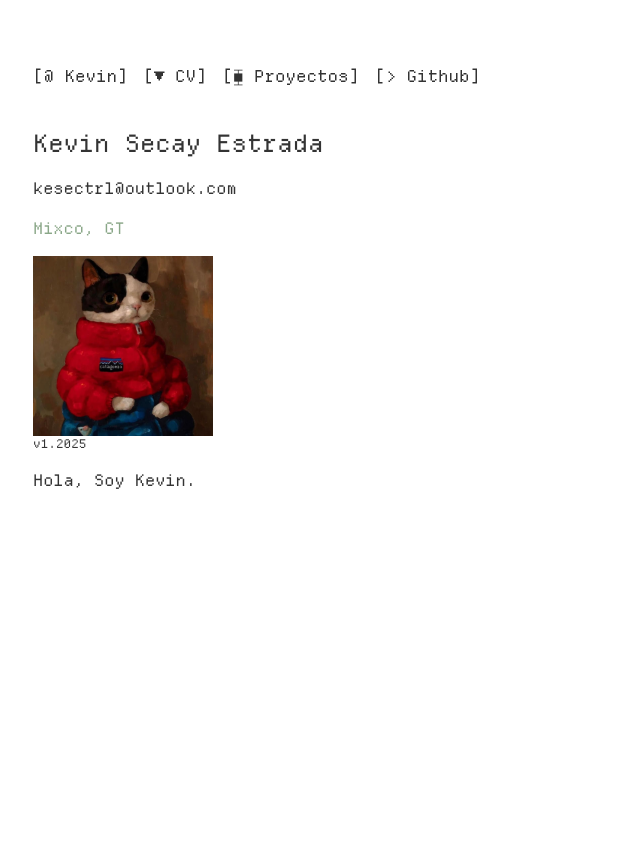
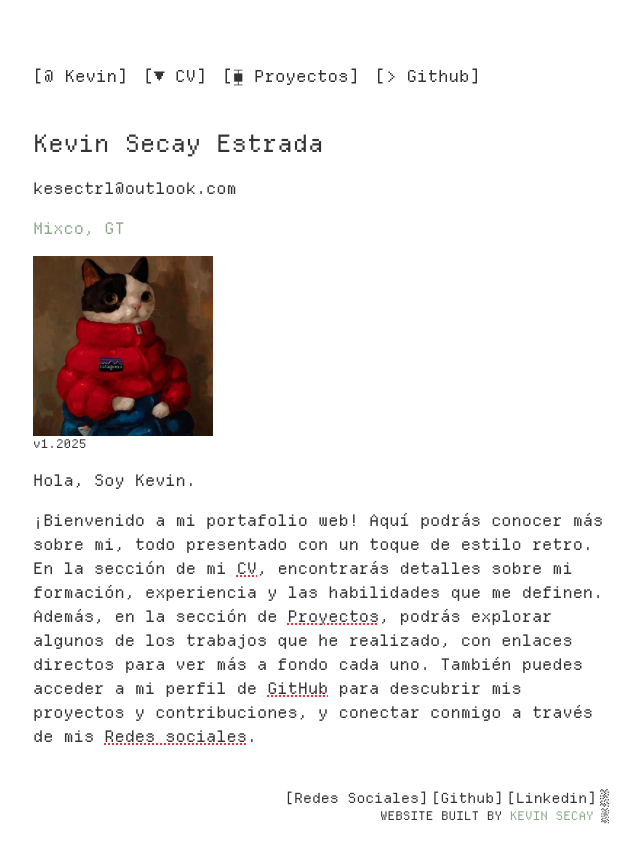
Before and after one commit to chevskouski/portfolio-web, an Astro site: page / in a window 1280 px wide. Shown: the whole page, without its empty margins (319-959 px from the left). Before the commit the page ends 800 px from the top, so only its background shows below. Built offline with nearby package versions, Linux system fonts and the light colour scheme; Astro itself is replaced by a stand-in of ours.

Commit message:
Add footer component, enhance CV and index pages with links and descriptions

```diff
--- a/src/components/Footer.astro
+++ b/src/components/Footer.astro
@@ -0,0 +1,27 @@
+<div class="flex flex-col items-end mt-10">
+  <ul class="flex text-sm gap-1">
+    <li>
+      <a class="transition-colors duration-[75ms] [transition-timing-function:cubic-bezier(.36,2.09,.07,-1.52)] hover:bg-green hover:text-current"
+      href="/rss">
+        [Redes Sociales]
+      </a>
+    </li>
+    <li>
+      <a class="transition-colors duration-[75ms] [transition-timing-function:cubic-bezier(.36,2.09,.07,-1.52)] hover:bg-green hover:text-current"
+      href="https://github.com/chevskouski" target="_blank">
+        [Github]
+      </a>
+    </li>
+    <li>
+      <a class="transition-colors duration-[75ms] [transition-timing-function:cubic-bezier(.36,2.09,.07,-1.52)] hover:bg-green hover:text-current"
+      href="https://gt.linkedin.com/in/kevin-estuardo-secay-estrada-637067255" target="_blank">
+        [Linkedin]
+      </a>
+    </li>
+    <p>░</p>
+  </ul>
+  <p class="text-xs">WEBSITE BUILT BY
+    <a class="text-green" href="/">KEVIN SECAY</a>
+    ░
+  </p>
+</div>
--- a/src/pages/cv.astro
+++ b/src/pages/cv.astro
@@ -29,16 +29,17 @@ const SkillItems = [
       <h2 class="text-sm mt-2">Ingeniero en Sistemas y Ciencias de la Computación</h2>
       <h3 class="text-green text-xs" transition:name="city">Mixco, GT</h3>
       <ul class="flex text-sm mt-2 gap-1 text-green">
-        <li><a href="">[Contacto]</a></li>
-        <li><a href="">[Linkedin]</a></li>
-        <li><a href="">[RSS]</a></li>
+        <li><a href="/">[Contacto]</a></li>
+        <li><a href="https://gt.linkedin.com/in/kevin-estuardo-secay-estrada-637067255" target="_blank">[Linkedin]</a></li>
+        <li><a href="/rss">[RSS]</a></li>
       </ul>
     </div>
     <Image
         transition:name="img-profile"
         class={"max-w-28"}
         src={profilePic}
-        alt={"profile"}/>
+        alt={"profile"}
+        loading={"eager"}/>
   </div>
   <div class="mt-10 space-y-4">
     <h1 class="text-2xl">Educación ▼</h1>
--- a/src/pages/index.astro
+++ b/src/pages/index.astro
@@ -17,5 +17,12 @@ import Layout from "../layouts/Layout.astro";
   <p class="text-xs">v1.2025</p>
   <div class="mt-4 space-y-4">
     <p>Hola, Soy Kevin.</p>
+    <p>
+      ¡Bienvenido a mi portafolio web! Aquí podrás conocer más sobre mi, todo presentado con un toque de estilo retro. En la sección de mi
+      <a class="underline decoration-dotted decoration-red-500 decoration-2 decoration-offset-4" href="/cv">CV</a>, encontrarás detalles sobre mi formación, experiencia y las habilidades que me definen. Además, en la sección de
+      <a class="underline decoration-dotted decoration-red-500 decoration-2 decoration-offset-4" href="/projects">Proyectos</a>, podrás explorar algunos de los trabajos que he realizado, con enlaces directos para ver más a fondo cada uno. También puedes acceder a mi perfil de
+      <a class="underline decoration-dotted decoration-red-500 decoration-2 decoration-offset-4" href="https://github.com/chevskouski" target="_blank">GitHub</a> para descubrir mis proyectos y contribuciones, y conectar conmigo a través de mis
+      <a class="underline decoration-dotted decoration-red-500 decoration-2 decoration-offset-4" href="rss">Redes sociales</a>.
+    </p>
   </div>
 </Layout>
--- /dev/null
+++ b/src/pages/rss.astro
@@ -0,0 +1,6 @@
+---
+import Layout from "src/layouts/Layout.astro";
+---
+<Layout>
+
+</Layout>
```
